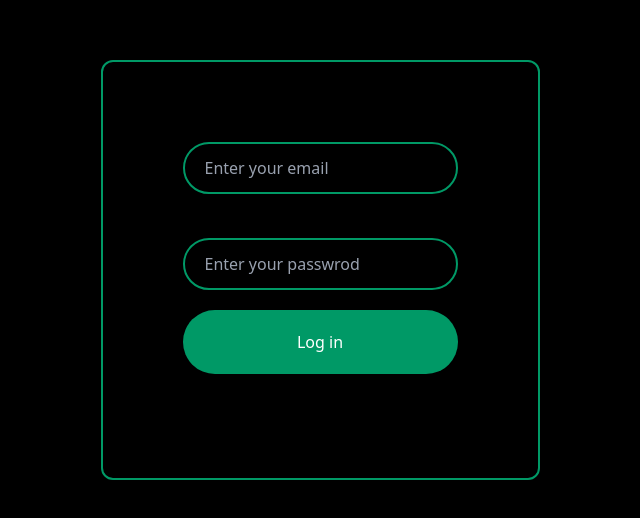
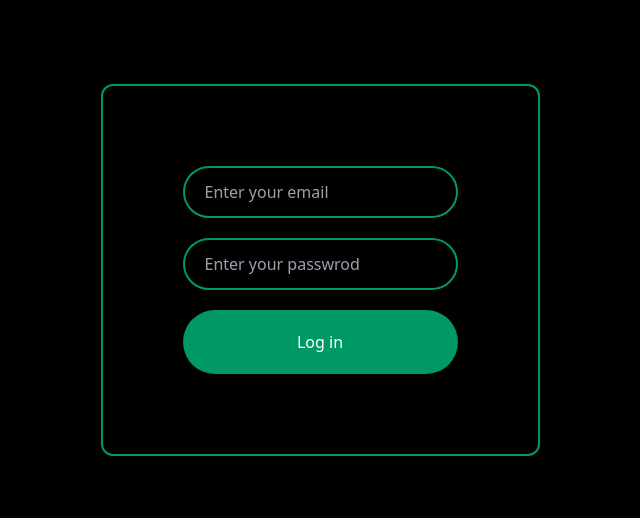
Before and after one commit to Iliyas-Sipai/react-project, a React (Vite) app in the folder emp-manage/: page / in a window 1280 px wide. Shown: the part 130-648 px from the top of the page, without its empty margins (320-960 px from the left). Built offline with nearby package versions, Linux system fonts and the light colour scheme.

Commit message:
Login component are ready

```diff
--- a/emp-manage/src/components/Auth/Login.jsx
+++ b/emp-manage/src/components/Auth/Login.jsx
@@ -1,32 +1,39 @@
-import React from "react";
+import React, { useState } from "react";
+import { useSelector } from "react-redux";
 
 const Login = () => {
-      const saveData = () =>{
-        console.log("saveDtaa");
+   const [email,setEmail] = useState('');
+   const [password,setPassword] = useState('')
+      const saveData = (e) =>{
+        e.preventDefault()
+        console.log("saveDtaa",email);
+        console.log("password",password);
 
       }
   return (
     <>
       <div className="flex h-screen w-screen items-center justify-center">
         <div className="border-2 border-emerald-600 rounded-xl p-20">
-          <form action="#" className="flex flex-col item-center justify-center" onSubmit={saveData}>
+          <form action="#" className="flex flex-col item-center justify-center" onSubmit={(e)=>{saveData(e)}}>
             <input
               className=" text-white border-2 outline-none bg-transparent border-emerald-600 rounded-full py-3 px-5 placeholder:text-gray-400"
               type="email"
               placeholder="Enter your email"
+              onChange={(e)=>{setEmail(e.target.value)}}
+              value={email}
               required
             />
-            enter valid password
             <input
               className="text-white border-2 mt-5 outline-none bg-transparent border-emerald-600 rounded-full py-3 px-5 placeholder:text-gray-400"
               type="password"
               placeholder="Enter your passwrod"
+              onChange={(e)=>{setPassword(e.target.value)}}
+              value={password}
               required
             />
-            <button className=" mt-5 text-white border-none outline-none bg-emerald-600 rounded-full py-5 px-5 placeholder:text-white">
+            <button className="cursor-pointer mt-5 text-white border-none outline-none bg-emerald-600 rounded-full py-5 px-5 placeholder:text-white">
               Log in
             </button>
-            saveData <data value=""></data>
           </form>
         </div>
       </div>
```
